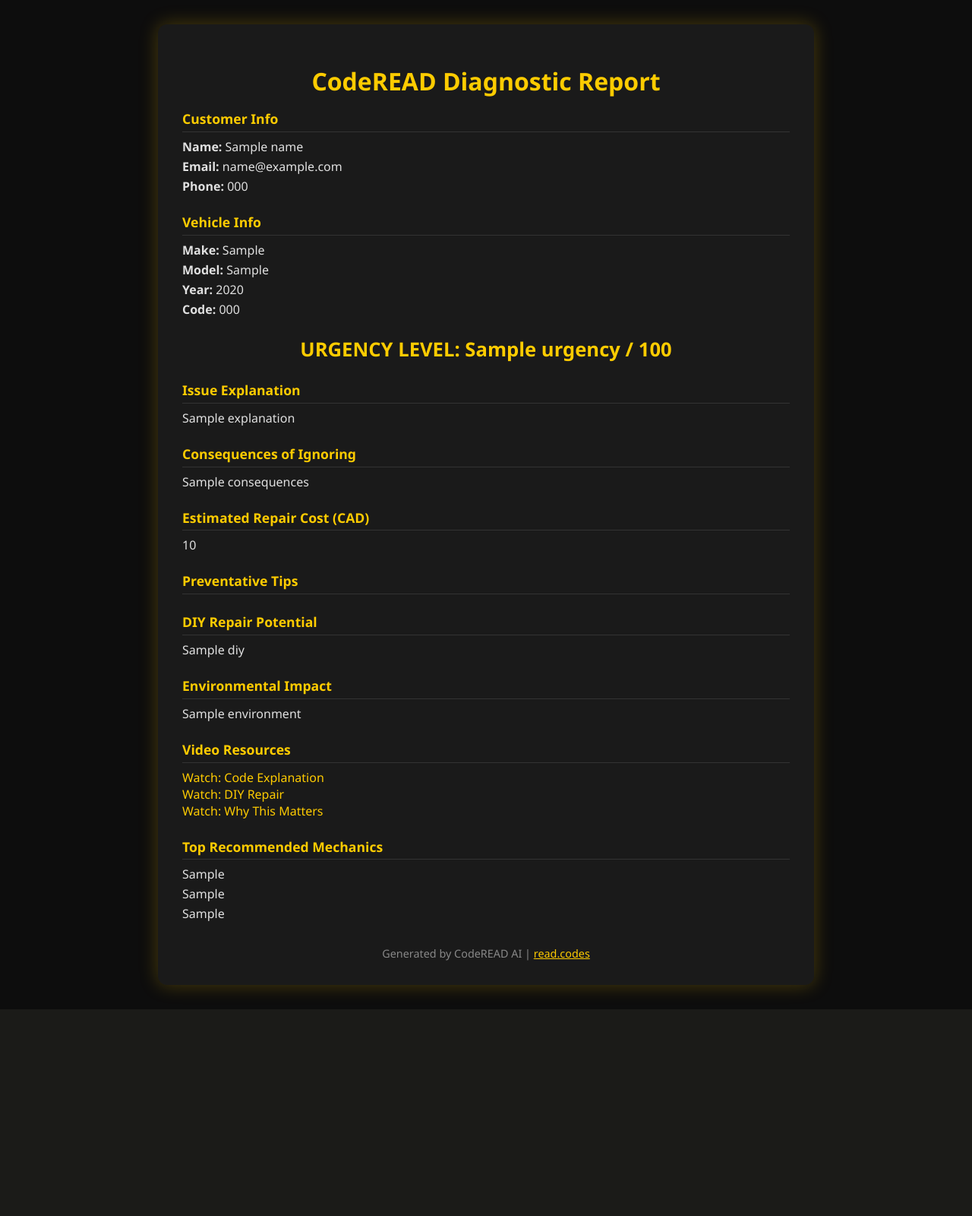
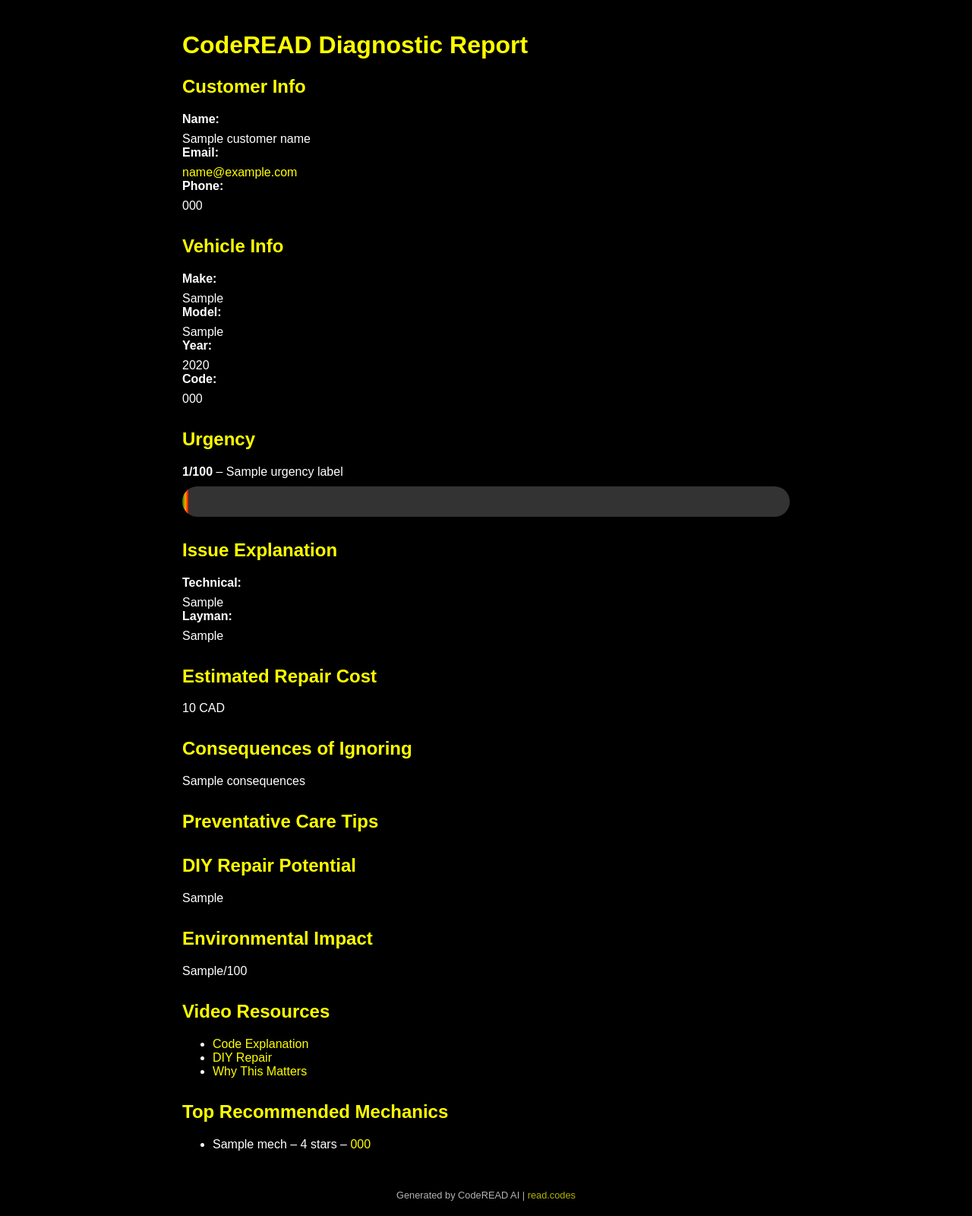
Before and after one commit to CODEREaDer24/coderead, a Flask app: template templates/report.html in a window 1280 px wide. Shown: the whole page at 76% size. Before the commit the page ends 1328 px from the top, so only its background shows below. Run offline with Flask 3, Linux system fonts and the light colour scheme; the template is opened without the code that fills it: most values are stand-ins (such as "Sample title", 1, 10 or a date in 2020).

Commit message:
Update report.html

```diff
--- a/templates/report.html
+++ b/templates/report.html
@@ -1,82 +1,57 @@
 <!DOCTYPE html>
 <html lang="en">
 <head>
-  <meta charset="UTF-8" />
-  <meta name="viewport" content="width=device-width, initial-scale=1.0"/>
-  <title>CodeREAD Report</title>
+  <meta charset="UTF-8">
+  <title>CodeREAD Diagnostic Report</title>
   <style>
-    :root {
-      --yellow: #ffcc00;
-      --black: #0d0d0d;
-      --gray: #1a1a1a;
-      --text: #e0e0e0;
+    body {
+      margin: 0;
+      padding: 0;
+      font-family: Arial, sans-serif;
+      background-color: #000;
+      color: #fff;
     }
-
-    body {
-      background-color: var(--black);
-      color: var(--text);
-      font-family: 'Segoe UI', sans-serif;
-      margin: 0;
-      padding: 2rem;
-      display: flex;
-      flex-direction: column;
-      align-items: center;
+    .container {
+      padding: 20px;
+      max-width: 800px;
+      margin: auto;
     }
-
-    .container {
-      max-width: 800px;
+    h1, h2 {
+      color: #ff0;
+    }
+    .section {
+      margin-bottom: 30px;
+    }
+    .label {
+      font-weight: bold;
+      display: block;
+      margin-bottom: 8px;
+    }
+    .gauge {
       width: 100%;
-      background-color: var(--gray);
-      padding: 2rem;
-      border-radius: 12px;
-      box-shadow: 0 0 25px rgba(255, 204, 0, 0.25);
+      height: 40px;
+      background: #333;
+      border-radius: 20px;
+      overflow: hidden;
+      margin: 10px 0;
     }
-
-    h1 {
-      color: var(--yellow);
-      text-align: center;
-      margin-bottom: 1rem;
+    .gauge-fill {
+      height: 100%;
+      background: linear-gradient(90deg, green, orange, red);
+      width: {{ urgency_percent }}%;
     }
-
-    .section {
-      margin-bottom: 1.5rem;
-    }
-
-    .section h2 {
-      color: var(--yellow);
-      font-size: 1.1rem;
-      border-bottom: 1px solid #333;
-      padding-bottom: 0.3rem;
-      margin-bottom: 0.5rem;
-    }
-
-    .value {
-      font-size: 1rem;
-      margin: 0.25rem 0;
-    }
-
-    .urgency {
-      font-size: 1.6rem;
-      font-weight: bold;
-      color: #ffcc00;
-      text-align: center;
-      margin: 1.5rem 0;
-    }
-
-    .video-link a {
-      color: var(--yellow);
+    a {
+      color: #ff0;
       text-decoration: none;
     }
-
-    .video-link a:hover {
+    a:hover {
       text-decoration: underline;
     }
-
-    .footer {
-      margin-top: 2rem;
+    footer {
       text-align: center;
-      font-size: 0.9rem;
-      color: #888;
+      margin-top: 50px;
+      font-size: 0.8em;
+      opacity: 0.7;
     }
   </style>
 </head>
@@ -86,70 +61,81 @@
 
     <div class="section">
       <h2>Customer Info</h2>
-      <div class="value"><strong>Name:</strong> {{ name }}</div>
-      <div class="value"><strong>Email:</strong> {{ email }}</div>
-      <div class="value"><strong>Phone:</strong> {{ phone }}</div>
+      <div><span class="label">Name:</span> {{ customer_name }}</div>
+      <div><span class="label">Email:</span> <a href="mailto:{{ customer_email }}">{{ customer_email }}</a></div>
+      <div><span class="label">Phone:</span> {{ customer_phone }}</div>
     </div>
 
     <div class="section">
       <h2>Vehicle Info</h2>
-      <div class="value"><strong>Make:</strong> {{ vehicle_make }}</div>
-      <div class="value"><strong>Model:</strong> {{ vehicle_model }}</div>
-      <div class="value"><strong>Year:</strong> {{ vehicle_year }}</div>
-      <div class="value"><strong>Code:</strong> {{ code }}</div>
+      <div><span class="label">Make:</span> {{ vehicle_make }}</div>
+      <div><span class="label">Model:</span> {{ vehicle_model }}</div>
+      <div><span class="label">Year:</span> {{ vehicle_year }}</div>
+      <div><span class="label">Code:</span> {{ code }}</div>
     </div>
 
-    <div class="urgency">
-      URGENCY LEVEL: {{ urgency }} / 100
+    <div class="section">
+      <h2>Urgency</h2>
+      <div><strong>{{ urgency_percent }}/100</strong> – {{ urgency_label }}</div>
+      <div class="gauge"><div class="gauge-fill"></div></div>
     </div>
 
     <div class="section">
       <h2>Issue Explanation</h2>
-      <div class="value">{{ explanation }}</div>
+      <div><span class="label">Technical:</span> {{ technical_explanation }}</div>
+      <div><span class="label">Layman:</span> {{ layman_explanation }}</div>
+    </div>
+
+    <div class="section">
+      <h2>Estimated Repair Cost</h2>
+      <div>{{ repair_cost_cad }} CAD</div>
     </div>
 
     <div class="section">
       <h2>Consequences of Ignoring</h2>
-      <div class="value">{{ consequences }}</div>
+      <div>{{ consequences }}</div>
     </div>
 
     <div class="section">
-      <h2>Estimated Repair Cost (CAD)</h2>
-      <div class="value">{{ cost }}</div>
-    </div>
-
-    <div class="section">
-      <h2>Preventative Tips</h2>
-      <div class="value">{{ preventative }}</div>
+      <h2>Preventative Care Tips</h2>
+      <ul>
+        {% for tip in preventative_tips %}
+          <li>{{ tip }}</li>
+        {% endfor %}
+      </ul>
     </div>
 
     <div class="section">
       <h2>DIY Repair Potential</h2>
-      <div class="value">{{ diy }}</div>
+      <div>{{ diy_potential }}</div>
     </div>
 
     <div class="section">
       <h2>Environmental Impact</h2>
-      <div class="value">{{ environment }}</div>
+      <div>{{ environmental_impact }}/100</div>
     </div>
 
     <div class="section">
       <h2>Video Resources</h2>
-      <div class="video-link"><a href="{{ video_explanation }}" target="_blank">Watch: Code Explanation</a></div>
-      <div class="video-link"><a href="{{ video_diy }}" target="_blank">Watch: DIY Repair</a></div>
-      <div class="video-link"><a href="{{ video_consequences }}" target="_blank">Watch: Why This Matters</a></div>
+      <ul>
+        <li><a href="{{ video_explanation_url }}">Code Explanation</a></li>
+        <li><a href="{{ video_diy_url }}">DIY Repair</a></li>
+        <li><a href="{{ video_consequences_url }}">Why This Matters</a></li>
+      </ul>
     </div>
 
     <div class="section">
       <h2>Top Recommended Mechanics</h2>
-      <div class="value">{{ mechanic_1 }}</div>
-      <div class="value">{{ mechanic_2 }}</div>
-      <div class="value">{{ mechanic_3 }}</div>
+      <ul>
+        {% for mech in mechanics %}
+          <li>{{ mech.name }} – {{ mech.rating }} stars – <a href="tel:{{ mech.phone }}">{{ mech.phone }}</a></li>
+        {% endfor %}
+      </ul>
     </div>
 
-    <div class="footer">
-      Generated by CodeREAD AI | <a href="https://read.codes" style="color: var(--yellow);">read.codes</a>
-    </div>
+    <footer>
+      Generated by CodeREAD AI | <a href="https://read.codes/">read.codes</a>
+    </footer>
   </div>
 </body>
 </html>
```
